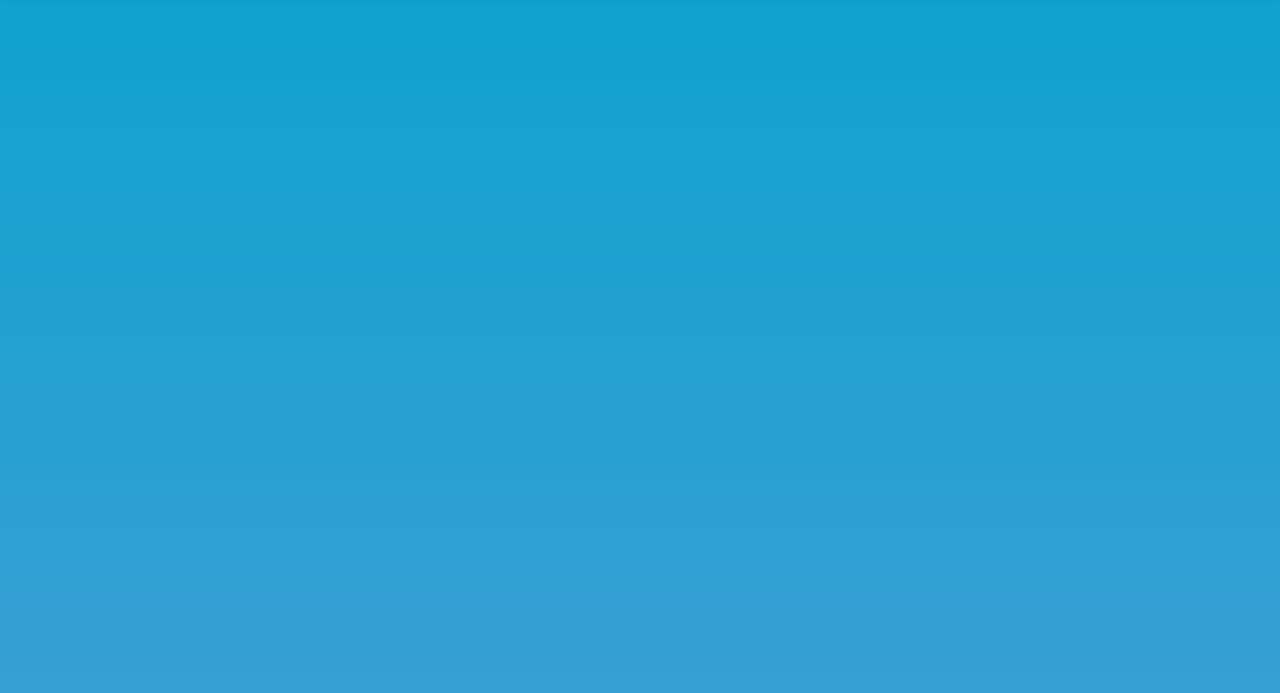
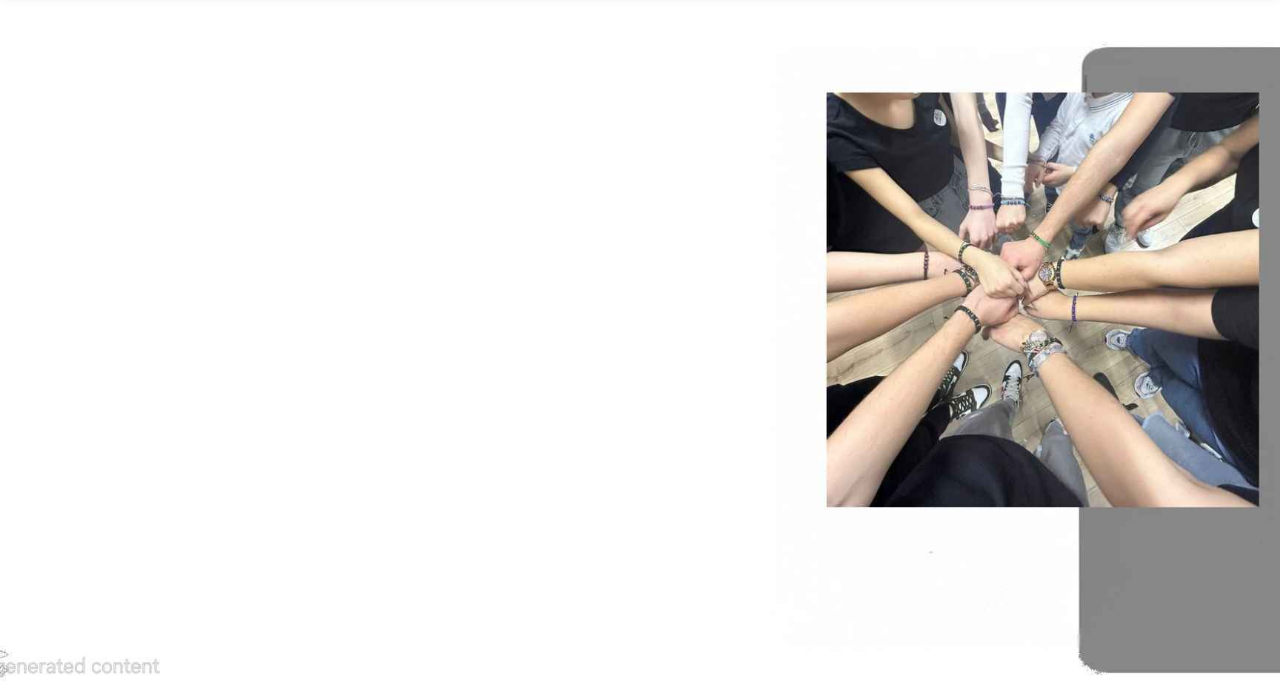
Before and after one commit to andreisbc/Acer12.0, a plain HTML site: page index.html in a window 1280 px wide. Shown: the part 107-800 px from the top of the page. Drawn offline with nearby package versions, Linux system fonts and the light colour scheme; the site is published under a folder, as on GitHub Pages, so addresses that start at the root find nothing; a script that the page names is missing.

Commit message:
Update style.css

```diff
--- a/style.css
+++ b/style.css
@@ -57,7 +57,7 @@ html{
 }
 
 #home{
-    background-image: url(/img/proiecte8.jpg);
+    background-image: url(img/proiecte8.jpg);
 }
 
 .menu-item:hover,
```
